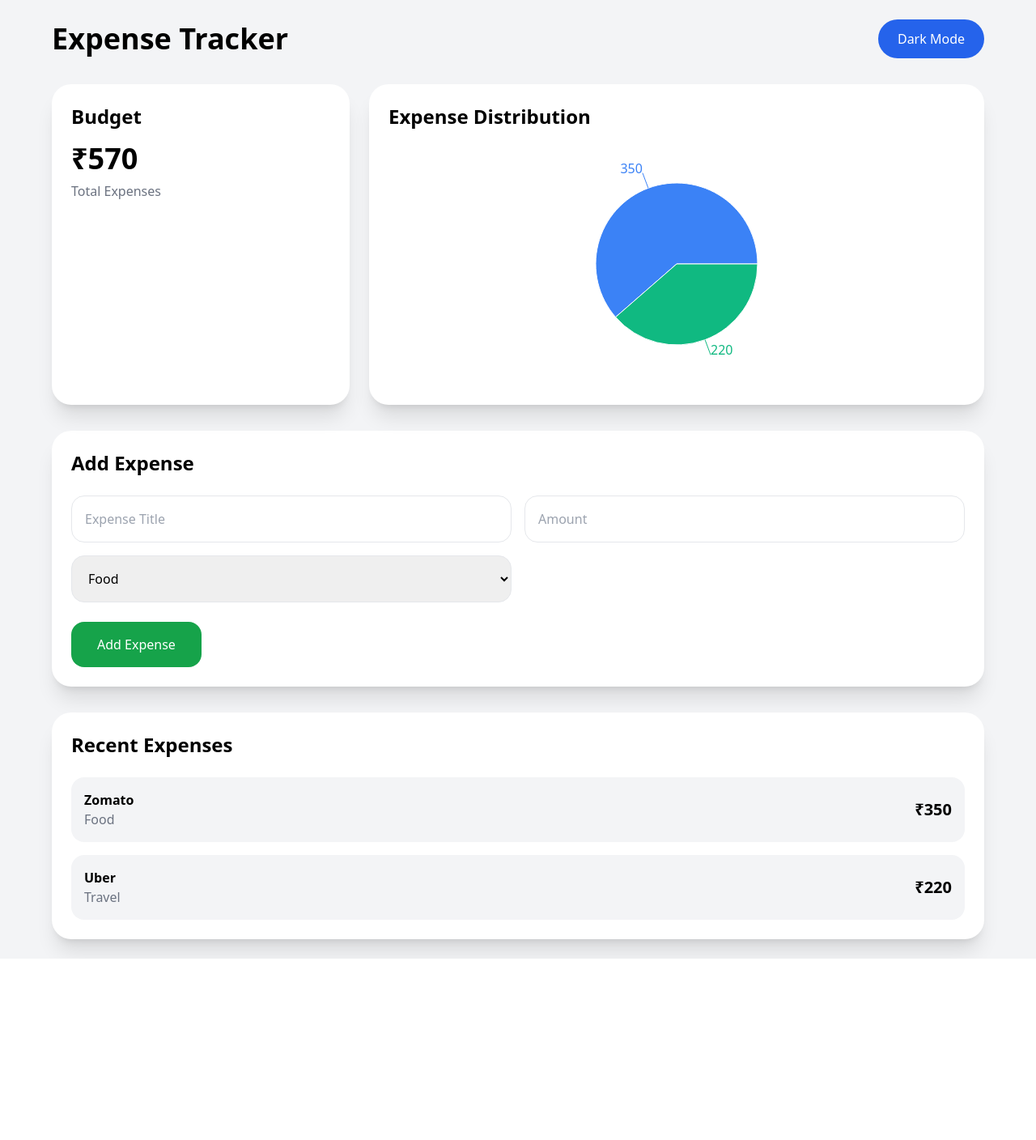
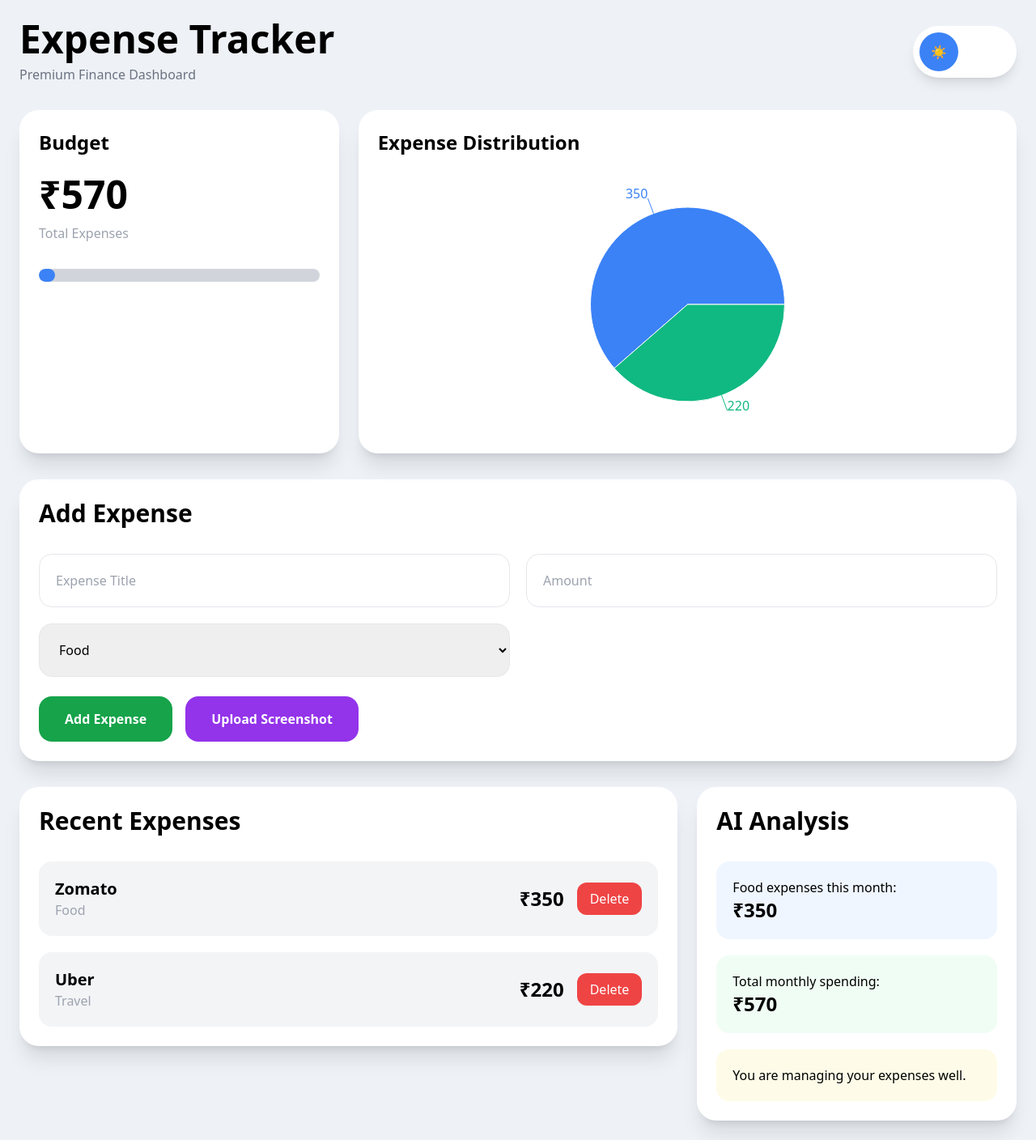
Before and after one commit to arunkumar6201/expense-tracker-web, a React (Vite) app: page / in a window 1280 px wide. Shown: the whole page at 81% size. Before the commit the page ends 1184 px from the top, so only its background shows below. Built offline with nearby package versions, Linux system fonts and the light colour scheme.

Commit message:
Update App.jsx

```diff
--- a/src/App.jsx
+++ b/src/App.jsx
@@ -51,6 +51,11 @@ export default function App() {
     setCustomCategory("");
   };
 
+  const deleteExpense = (index) => {
+    const updated = expenses.filter((_, i) => i !== index);
+    setExpenses(updated);
+  };
+
   const totalExpense = expenses.reduce(
     (a, b) => a + b.amount,
     0
@@ -78,56 +83,112 @@ export default function App() {
     "#8b5cf6",
   ];
 
+  const foodExpense = expenses
+    .filter((e) => e.category === "Food")
+    .reduce((a, b) => a + b.amount, 0);
+
   return (
     <div
-      className={`min-h-screen p-6 ${
+      className={`min-h-screen p-6 transition-all duration-300 ${
         darkMode
-          ? "bg-black text-white"
-          : "bg-gray-100 text-black"
+          ? "bg-[#0f172a] text-white"
+          : "bg-[#eef2f7] text-black"
       }`}
     >
-      <div className="max-w-6xl mx-auto">
+      <div className="max-w-7xl mx-auto">
+
+        {/* HEADER */}
         <div className="flex justify-between items-center mb-8">
-          <h1 className="text-4xl font-bold">
+
+          <div>
+            <h1 className="text-5xl font-bold">
               Expense Tracker
             </h1>
 
+            <p className="text-gray-500 mt-2">
+              Premium Finance Dashboard
+            </p>
+          </div>
+
+          {/* PREMIUM SWITCH */}
           <button
             onClick={() => setDarkMode(!darkMode)}
-            className="bg-blue-600 text-white px-6 py-3 rounded-full"
+            className={`w-32 h-16 rounded-full flex items-center px-2 transition-all duration-300 ${
+              darkMode
+                ? "bg-black"
+                : "bg-white shadow-lg"
+            }`}
           >
-            {darkMode ? "Light Mode" : "Dark Mode"}
+            <div
+              className={`w-12 h-12 rounded-full bg-blue-500 flex items-center justify-center text-white font-bold transition-all duration-300 ${
+                darkMode
+                  ? "translate-x-16"
+                  : "translate-x-0"
+              }`}
+            >
+              {darkMode ? "🌙" : "☀️"}
+            </div>
           </button>
         </div>
 
-        <div className="grid md:grid-cols-3 gap-6 mb-8">
-          <div className="bg-white text-black rounded-3xl p-6 shadow-xl">
-            <h2 className="text-2xl font-bold mb-4">
+        {/* TOP */}
+        <div className="grid lg:grid-cols-3 gap-6 mb-8">
+
+          {/* BUDGET */}
+          <div
+            className={`rounded-3xl p-6 shadow-xl ${
+              darkMode
+                ? "bg-[#1e293b]"
+                : "bg-white"
+            }`}
+          >
+            <h2 className="text-2xl font-bold mb-6">
               Budget
             </h2>
 
-            <h1 className="text-4xl font-bold">
+            <h1 className="text-5xl font-bold">
               ₹{totalExpense}
             </h1>
 
-            <p className="text-gray-500 mt-2">
+            <p className="text-gray-400 mt-3">
               Total Expenses
             </p>
+
+            <div className="mt-8">
+              <div className="w-full h-4 bg-gray-300 rounded-full overflow-hidden">
+                <div
+                  className="bg-blue-500 h-4 rounded-full"
+                  style={{
+                    width: `${Math.min(
+                      totalExpense / 100,
+                      100
+                    )}%`,
+                  }}
+                />
+              </div>
+            </div>
           </div>
 
-          <div className="bg-white text-black rounded-3xl p-6 shadow-xl md:col-span-2">
-            <h2 className="text-2xl font-bold mb-4">
+          {/* CHART */}
+          <div
+            className={`rounded-3xl p-6 shadow-xl lg:col-span-2 ${
+              darkMode
+                ? "bg-[#1e293b]"
+                : "bg-white"
+            }`}
+          >
+            <h2 className="text-2xl font-bold mb-6">
               Expense Distribution
             </h2>
 
-            <div style={{ width: "100%", height: 300 }}>
+            <div style={{ width: "100%", height: 320 }}>
               <ResponsiveContainer>
                 <PieChart>
                   <Pie
                     data={pieData}
                     dataKey="value"
                     nameKey="name"
-                    outerRadius={100}
+                    outerRadius={120}
                     label
                   >
                     {pieData.map((entry, index) => (
@@ -147,26 +208,38 @@ export default function App() {
           </div>
         </div>
 
-        <div className="bg-white text-black rounded-3xl p-6 shadow-xl mb-8">
-          <h2 className="text-2xl font-bold mb-6">
+        {/* ADD EXPENSE */}
+        <div
+          className={`rounded-3xl p-6 shadow-xl mb-8 ${
+            darkMode
+              ? "bg-[#1e293b]"
+              : "bg-white"
+          }`}
+        >
+          <h2 className="text-3xl font-bold mb-8">
             Add Expense
           </h2>
 
-          <div className="grid md:grid-cols-2 gap-4">
+          <div className="grid md:grid-cols-2 gap-5">
+
             <input
               type="text"
               placeholder="Expense Title"
               value={title}
-              onChange={(e) => setTitle(e.target.value)}
-              className="border p-4 rounded-2xl"
+              onChange={(e) =>
+                setTitle(e.target.value)
+              }
+              className="border p-5 rounded-2xl text-black"
             />
 
             <input
               type="number"
               placeholder="Amount"
               value={amount}
-              onChange={(e) => setAmount(e.target.value)}
-              className="border p-4 rounded-2xl"
+              onChange={(e) =>
+                setAmount(e.target.value)
+              }
+              className="border p-5 rounded-2xl text-black"
             />
 
             <select
@@ -174,7 +247,7 @@ export default function App() {
               onChange={(e) =>
                 setCategory(e.target.value)
               }
-              className="border p-4 rounded-2xl"
+              className="border p-5 rounded-2xl text-black"
             >
               {categories.map((cat) => (
                 <option key={cat}>{cat}</option>
@@ -189,48 +262,146 @@ export default function App() {
                 onChange={(e) =>
                   setCustomCategory(e.target.value)
                 }
-                className="border p-4 rounded-2xl"
+                className="border p-5 rounded-2xl text-black"
               />
             )}
           </div>
 
+          <div className="flex gap-4 mt-6 flex-wrap">
+
             <button
               onClick={addExpense}
-            className="mt-6 bg-green-600 text-white px-8 py-4 rounded-2xl"
+              className="bg-green-600 hover:bg-green-700 text-white px-8 py-4 rounded-2xl font-semibold"
             >
               Add Expense
             </button>
+
+            {/* SCREENSHOT */}
+            <label className="bg-purple-600 hover:bg-purple-700 text-white px-8 py-4 rounded-2xl cursor-pointer font-semibold">
+              Upload Screenshot
+              <input type="file" hidden />
+            </label>
+          </div>
         </div>
 
-        <div className="bg-white text-black rounded-3xl p-6 shadow-xl">
-          <h2 className="text-2xl font-bold mb-6">
+        {/* BOTTOM */}
+        <div className="grid lg:grid-cols-3 gap-6">
+
+          {/* EXPENSES */}
+          <div className="lg:col-span-2">
+
+            <div
+              className={`rounded-3xl p-6 shadow-xl ${
+                darkMode
+                  ? "bg-[#1e293b]"
+                  : "bg-white"
+              }`}
+            >
+              <h2 className="text-3xl font-bold mb-8">
                 Recent Expenses
               </h2>
 
-          <div className="space-y-4">
+              <div className="space-y-5">
+
                 {expenses.map((expense, index) => (
+
                   <div
                     key={index}
-                className="flex justify-between items-center bg-gray-100 p-4 rounded-2xl"
+                    className={`p-5 rounded-2xl flex justify-between items-center ${
+                      darkMode
+                        ? "bg-[#0f172a]"
+                        : "bg-gray-100"
+                    }`}
                   >
                     <div>
-                  <h3 className="font-bold">
+                      <h3 className="text-xl font-bold">
                         {expense.title}
                       </h3>
 
-                  <p className="text-gray-500">
+                      <p className="text-gray-400">
                         {expense.category}
                       </p>
                     </div>
 
-                <div className="font-bold text-xl">
+                    <div className="flex items-center gap-4">
+
+                      <div className="text-2xl font-bold">
                         ₹{expense.amount}
+                      </div>
+
+                      <button
+                        onClick={() =>
+                          deleteExpense(index)
+                        }
+                        className="bg-red-500 text-white px-4 py-2 rounded-xl"
+                      >
+                        Delete
+                      </button>
                     </div>
                   </div>
                 ))}
               </div>
             </div>
           </div>
+
+          {/* AI */}
+          <div>
+
+            <div
+              className={`rounded-3xl p-6 shadow-xl ${
+                darkMode
+                  ? "bg-[#1e293b]"
+                  : "bg-white"
+              }`}
+            >
+              <h2 className="text-3xl font-bold mb-8">
+                AI Analysis
+              </h2>
+
+              <div className="space-y-5">
+
+                <div
+                  className={`p-5 rounded-2xl ${
+                    darkMode
+                      ? "bg-[#0f172a]"
+                      : "bg-blue-50"
+                  }`}
+                >
+                  Food expenses this month:
+                  <br />
+                  <span className="text-2xl font-bold">
+                    ₹{foodExpense}
+                  </span>
+                </div>
+
+                <div
+                  className={`p-5 rounded-2xl ${
+                    darkMode
+                      ? "bg-[#0f172a]"
+                      : "bg-green-50"
+                  }`}
+                >
+                  Total monthly spending:
+                  <br />
+                  <span className="text-2xl font-bold">
+                    ₹{totalExpense}
+                  </span>
+                </div>
+
+                <div
+                  className={`p-5 rounded-2xl ${
+                    darkMode
+                      ? "bg-[#0f172a]"
+                      : "bg-yellow-50"
+                  }`}
+                >
+                  You are managing your expenses well.
+                </div>
+              </div>
+            </div>
+          </div>
+        </div>
+      </div>
     </div>
   );
 }
```
Lines whose indentation alone changed are shown as unchanged.
